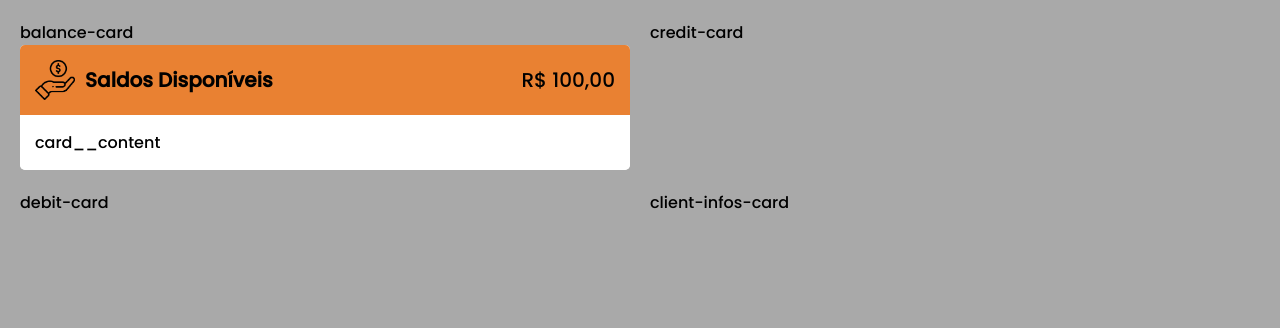
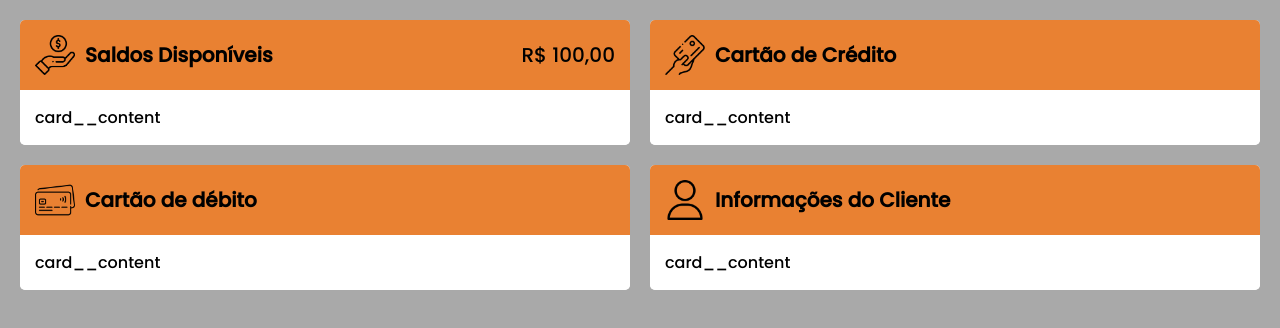
Before and after one commit to thiago-desenv/layout-cards-base-angular, an Angular app: page / in a window 1280 px wide. Shown: the top 328 px of the page. Built offline with nearby package versions, Linux system fonts and the light colour scheme.

Commit message:
Criado os inputs do header e adicionado para cada card

```diff
--- a/src/app/app.component.html
+++ b/src/app/app.component.html
@@ -1,23 +1,22 @@
 <div class="container">
   <div class="item">
     <div class="balance-card">
-      balance-card
-      <app-card></app-card>
+      <app-card [cardImage]="'../assets/icons/icon-hand.png'" [cardTitle]="'Saldos Disponíveis'" [cardTitleValue]="'R$ 100,00'"></app-card>
     </div>
   </div>
   <div class="item">
     <div class="credit-card">
-      credit-card
+      <app-card [cardImage]="'../assets/icons/icon-credit-card.png'" [cardTitle]="'Cartão de Crédito'"></app-card>
     </div>
   </div>
   <div class="item">
     <div class="debit-card">
-      debit-card
+      <app-card [cardImage]="'../assets/icons/icon-debit-card.png'" [cardTitle]="'Cartão de débito'"></app-card>
     </div>
   </div>
   <div class="item">
     <div class="client-infos-card">
-      client-infos-card
+      <app-card [cardImage]="'../assets/icons/icon-client.png'" [cardTitle]="'Informações do Cliente'"></app-card>
     </div>
   </div>
 </div>
--- a/src/app/card/card.component.html
+++ b/src/app/card/card.component.html
@@ -1,10 +1,10 @@
 <div class="card">
   <div class="card__header">
     <div class="card__header-title">
-      <img class="card__header-icon" src="../../assets/icons/icon-hand.png">
-      <h1>Saldos Disponíveis</h1>
+      <img class="card__header-icon" src="{{ cardImage }}">
+      <h1>{{ cardTitle }}</h1>
     </div>
-    <p>R$ 100,00</p>
+    <p>{{ cardTitleValue }}</p>
   </div>
   <div class="card__content">
     <div class="card_content-item">
--- a/src/app/card/card.component.ts
+++ b/src/app/card/card.component.ts
@@ -1,4 +1,4 @@
-import { Component } from '@angular/core';
+import { Component, Input } from '@angular/core';
 
 @Component({
   selector: 'app-card',
@@ -6,5 +6,7 @@ import { Component } from '@angular/core';
   styleUrl: './card.component.scss'
 })
 export class CardComponent {
-
+  @Input({ required: true }) cardImage: string = '';
+  @Input({ required: true }) cardTitle: string = '';
+  @Input() cardTitleValue: string = '';
 }
```
